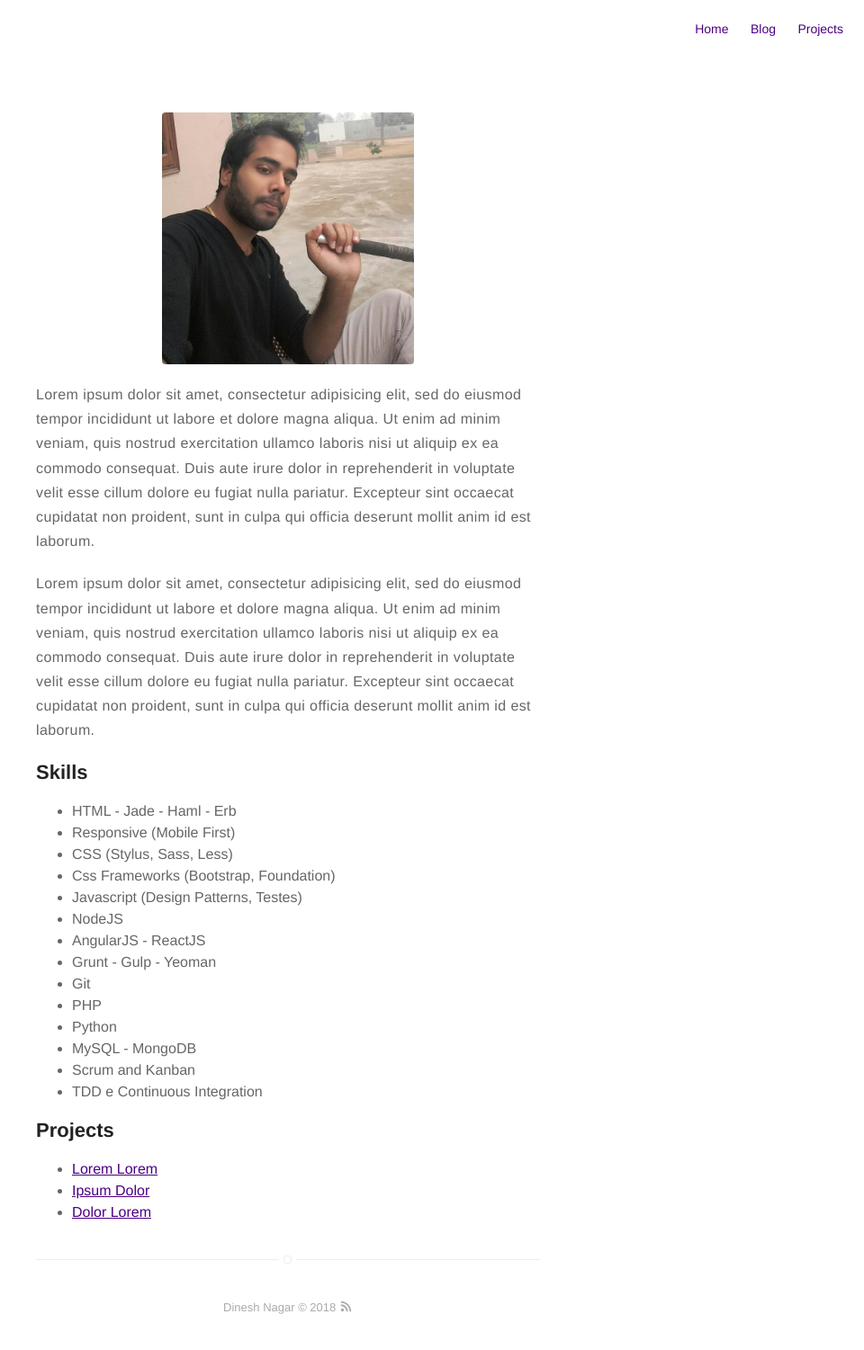
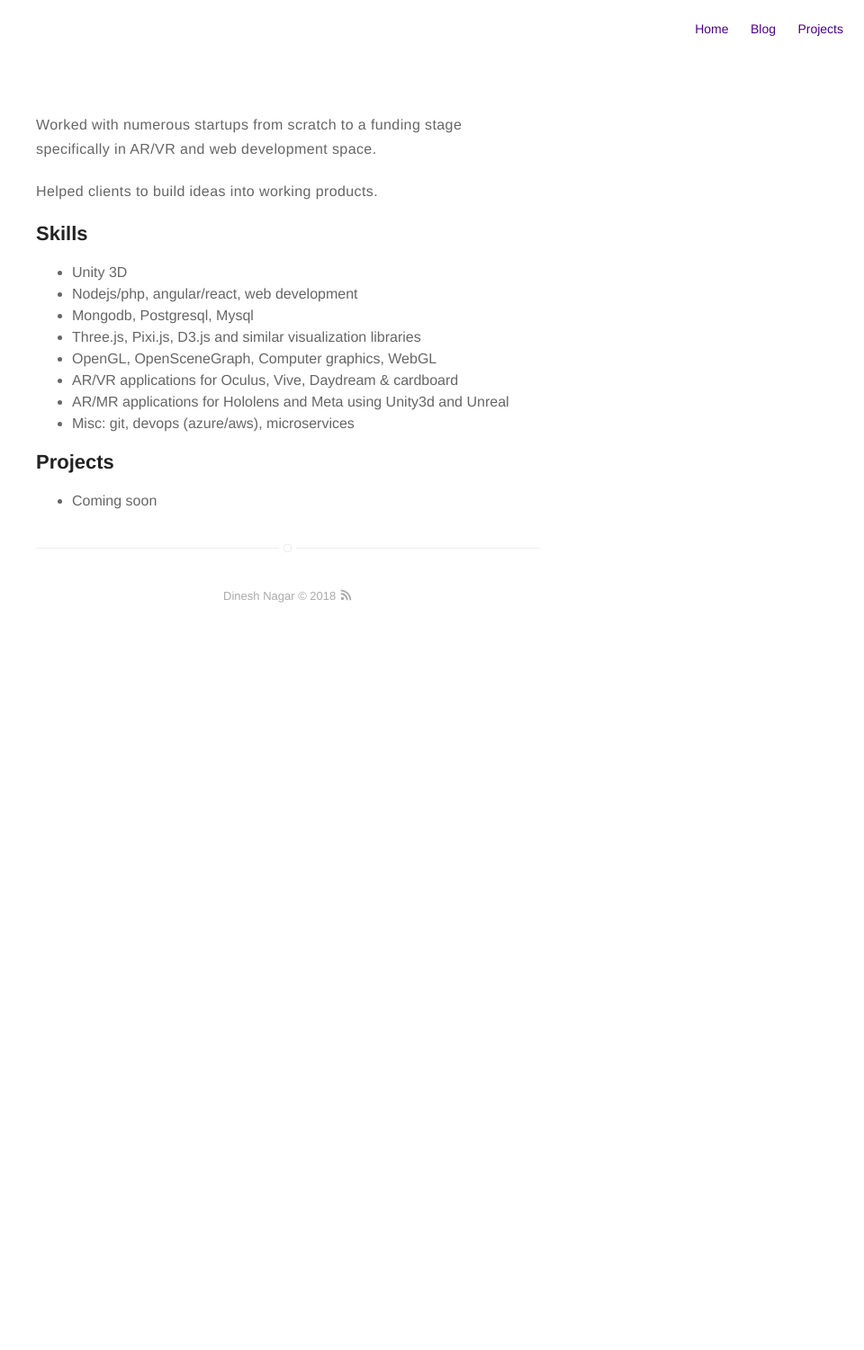
Before and after one commit to dineshnagarit/dineshnagarit.github.io, a Jekyll site: the page built from about.md, in a window 1280 px wide. Shown: the whole page at 90% size, without its empty margins (320-1280 px from the left). Built offline with Jekyll 4.4.1, drawn with Linux system fonts in a browser that asks for light colours; nearby versions of some CDN libraries; after the commit the page ends 900 px from its top, so only the background shows below that.

Commit message:
Update about.md

```diff
--- a/about.md
+++ b/about.md
@@ -2,45 +2,44 @@
 title: About
 layout: page
 ---
-![Profile Image]({{ site.url }}/{{ site.picture }})
+<!--![Profile Image]({{ site.url }}/{{ site.picture }})-->
 
-<p>Lorem ipsum dolor sit amet, consectetur adipisicing elit, sed do eiusmod
+<!--<p>Lorem ipsum dolor sit amet, consectetur adipisicing elit, sed do eiusmod
 tempor incididunt ut labore et dolore magna aliqua. Ut enim ad minim veniam,
 quis nostrud exercitation ullamco laboris nisi ut aliquip ex ea commodo
 consequat. Duis aute irure dolor in reprehenderit in voluptate velit esse
 cillum dolore eu fugiat nulla pariatur. Excepteur sint occaecat cupidatat non
-proident, sunt in culpa qui officia deserunt mollit anim id est laborum.</p>
+proident, sunt in culpa qui officia deserunt mollit anim id est laborum.</p> -->
 
-<p>Lorem ipsum dolor sit amet, consectetur adipisicing elit, sed do eiusmod
+<!--<p>Lorem ipsum dolor sit amet, consectetur adipisicing elit, sed do eiusmod
 tempor incididunt ut labore et dolore magna aliqua. Ut enim ad minim veniam,
 quis nostrud exercitation ullamco laboris nisi ut aliquip ex ea commodo
 consequat. Duis aute irure dolor in reprehenderit in voluptate velit esse
 cillum dolore eu fugiat nulla pariatur. Excepteur sint occaecat cupidatat non
-proident, sunt in culpa qui officia deserunt mollit anim id est laborum.</p>
+proident, sunt in culpa qui officia deserunt mollit anim id est laborum.</p> --->
+
+<p>Worked with numerous startups from scratch to a funding stage specifically in AR/VR and web development space.</p>
+<p>Helped clients to build ideas into working products.</p>
 
 <h2>Skills</h2>
 
 <ul class="skill-list">
-	<li>HTML - Jade - Haml - Erb</li>
-	<li>Responsive (Mobile First)</li>
-	<li>CSS (Stylus, Sass, Less)</li>
-	<li>Css Frameworks (Bootstrap, Foundation)</li>
-	<li>Javascript (Design Patterns, Testes)</li>
-	<li>NodeJS</li>
-	<li>AngularJS - ReactJS</li>
-	<li>Grunt - Gulp - Yeoman</li>
-	<li>Git</li>
-	<li>PHP</li>
-	<li>Python</li>
-	<li>MySQL - MongoDB</li>
-	<li>Scrum and Kanban</li>
-	<li>TDD e Continuous Integration</li>
+	<li>Unity 3D</li>
+	<li>Nodejs/php, angular/react, web development</li>
+	<li>Mongodb, Postgresql, Mysql</li>
+	<li>Three.js, Pixi.js, D3.js and similar visualization libraries</li>
+	<li>OpenGL, OpenSceneGraph, Computer graphics, WebGL</li>
+	<li>AR/VR applications for Oculus, Vive, Daydream & cardboard</li>
+	<li>AR/MR applications for Hololens and Meta using Unity3d and Unreal</li>
+	<li>Misc: git, devops (azure/aws), microservices</li>
+
 </ul>
 
 <h2>Projects</h2>
 
 <ul>
-	<li><a href="https://github.com/">Lorem Lorem</a></li>
+	<li> Coming soon </li>
+	<!--<li><a href="https://github.com/">Lorem Lorem</a></li>
 	<li><a href="https://github.com/">Ipsum Dolor</a></li>
-	<li><a href="https://github.com/">Dolor Lorem</a></li>
+	<li><a href="https://github.com/">Dolor Lorem</a></li>-->
 </ul>
```
